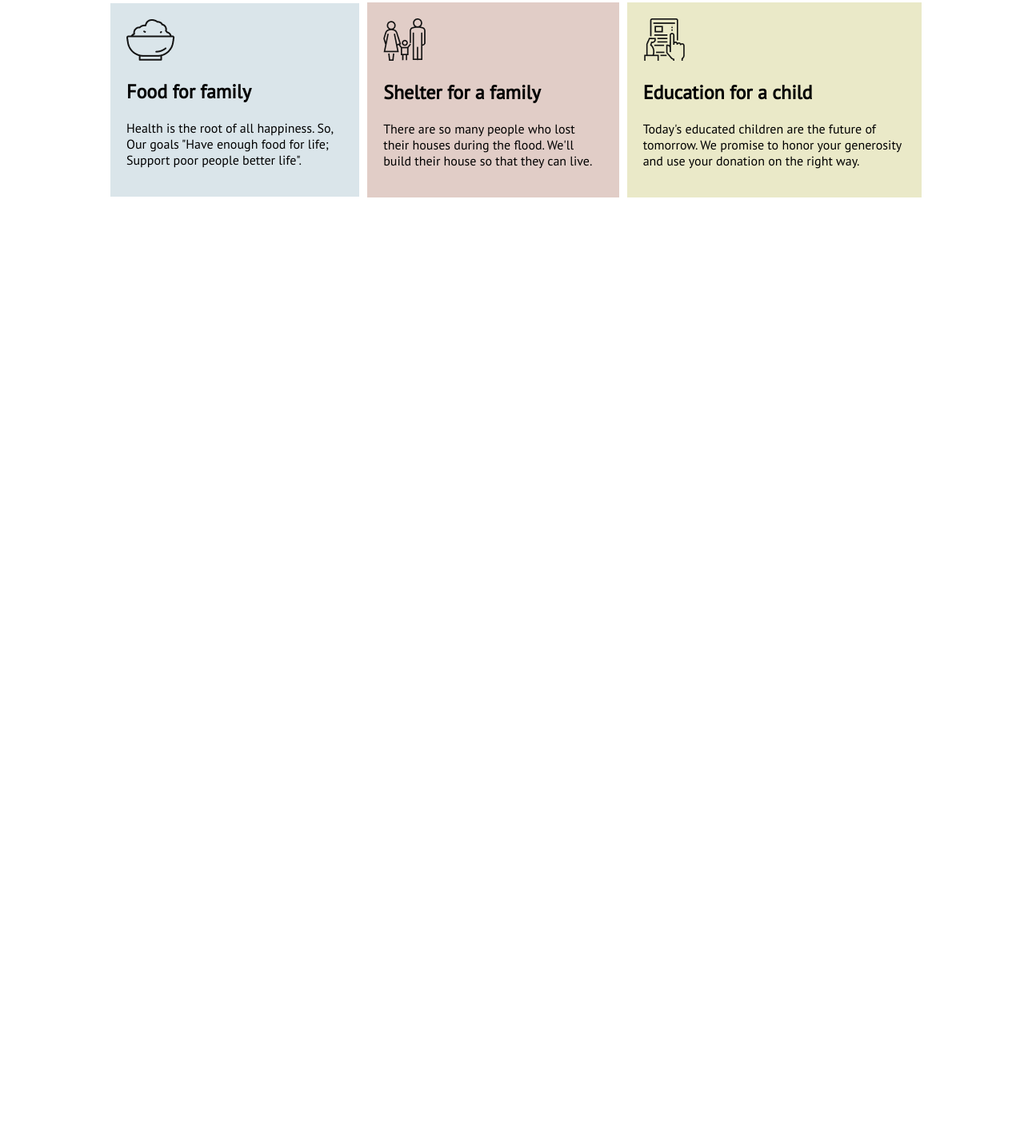
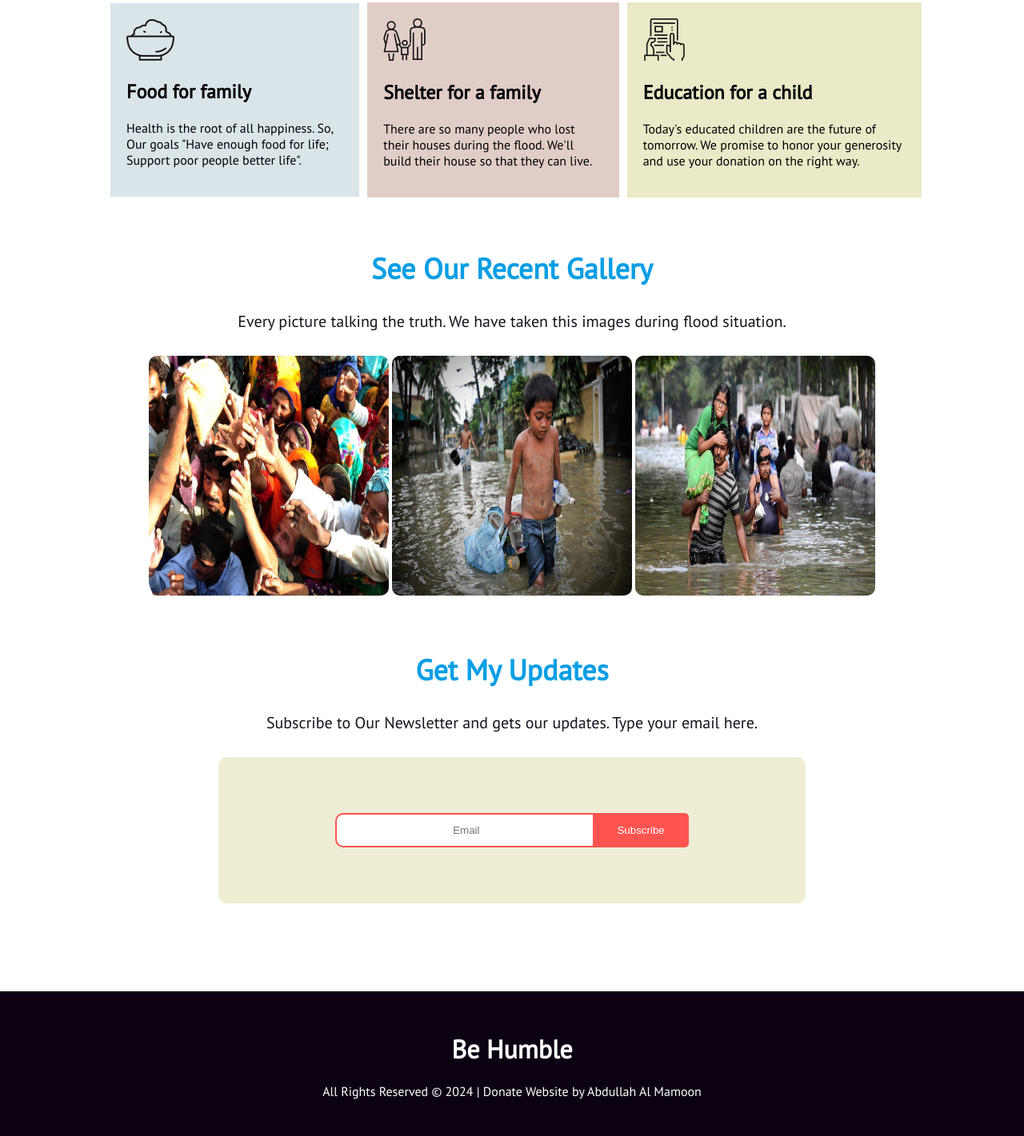
Before and after one commit to webdevmamoon/donate-now, a plain HTML site: page index.html in a window 1280 px wide. Shown: the part 1386-2807 px from the top of the page at 80% size. Before the commit the page ends 1643 px from the top, so only its background shows below. Drawn offline with Linux system fonts and the light colour scheme.

Commit message:
completed

```diff
--- a/index.html
+++ b/index.html
@@ -104,6 +104,39 @@
             </div>
         </div>
     </section>
+    <section class="adoption-container">
+        <div class="adoption-area">
+            <div class="adoption-content">
+                <h1 class="adoption-title"> See Our Recent Gallery </h1>
+                <p class="adoption-description">Every picture talking the truth. We have taken this images during flood
+                    situation.</p>
+            </div>
+            <div class="adoption-gallery">
+                <img src="images/donation0.jpg" alt="">
+                <img src="images/donation9.jpg" alt="">
+                <img src="images/donation4.jpg" alt="">
+            </div>
+        </div>
+    </section>
+    <section class="newsletter-container">
+        <div class="newsletter-area">
+            <div class="newsletter-content">
+                <h1 class="newsletter-title">Get My Updates</h1>
+                <p class="newsletter-description">Subscribe to Our Newsletter and gets our updates. Type your email
+                    here.</p>
+                <div class="newsletter-background">
+                    <form class="newssletter-form" action="#">
+                        <input class="newsletter-input" type="email" placeholder="Email" id="">
+                        <input class="newsletter-input-value" type="button" value="Subscribe">
+                    </form>
+                </div>
+            </div>
+        </div>
+    </section>
+    <footer class="footer-container">
+        <h1>Be Humble</h1>
+        <p> All Rights Reserved © 2024 | Donate Website by Abdullah Al Mamoon</p>
+    </footer>
 </body>
 
 </html>
--- a/style.css
+++ b/style.css
@@ -167,3 +167,99 @@ body {
 .education {
     background-color: #eae9c8;
 }
+
+.adoption-area {
+    text-align: center;
+    padding: 55px 0 10px 0;
+}
+
+.adoption-gallery {
+    display: inline-block;
+}
+
+.adoption-gallery img {
+    width: 300px;
+    height: 300px;
+    border-radius: 10px;
+}
+
+.adoption-title {
+    font-size: 36px;
+    font-weight: 600;
+    color: #099ee4;
+    margin: 0;
+}
+
+.adoption-description {
+    font-size: 20px;
+    font-weight: 300;
+    color: #18111d;
+    padding: 10px 0;
+}
+
+.newsletter-container {
+    width: 80%;
+    margin: auto;
+}
+
+.newsletter-area {
+    text-align: center;
+    padding: 55px 0 10px 0;
+}
+
+.newsletter-title {
+    font-size: 36px;
+    font-weight: 600;
+    color: #099ee4;
+    margin: 0;
+}
+
+.newsletter-description {
+    font-size: 20px;
+    font-weight: 300;
+    color: #18111d;
+    padding: 10px 0;
+}
+
+.newsletter-input {
+    text-align: center;
+    padding: 55px 0 10px 0;
+}
+
+.newsletter-background {
+    width: 60%;
+    margin: auto;
+    background-color: #efeed5;
+    padding: 70px 60px;
+    border-radius: 10px;
+}
+
+.newsletter-input {
+    width: 300px;
+    text-align: center;
+    border: 2px solid #ff5350;
+    padding: 12px;
+    border-top-left-radius: 10px;
+    border-bottom-left-radius: 10px;
+    margin-right: -10px;
+}
+
+.newsletter-input-value {
+    color: #ffffff;
+    background-color: #ff5350;
+    width: 120px;
+    text-align: center;
+    border: 2px solid #ff5350;
+    padding: 12px;
+    border-top-right-radius: 5px;
+    border-bottom-right-radius: 5px;
+    cursor: pointer;
+}
+
+.footer-container {
+    color: #ffffff;
+    margin-top: 100px;
+    text-align: center;
+    background-color: #0c0113;
+    padding: 30px 0;
+}
```
Also changed, not shown: images/donation0.jpg (added), images/donation14.webp (added), images/donation2.jpg (added), images/donation4.jpg (added), images/donation9.jpg (added).
